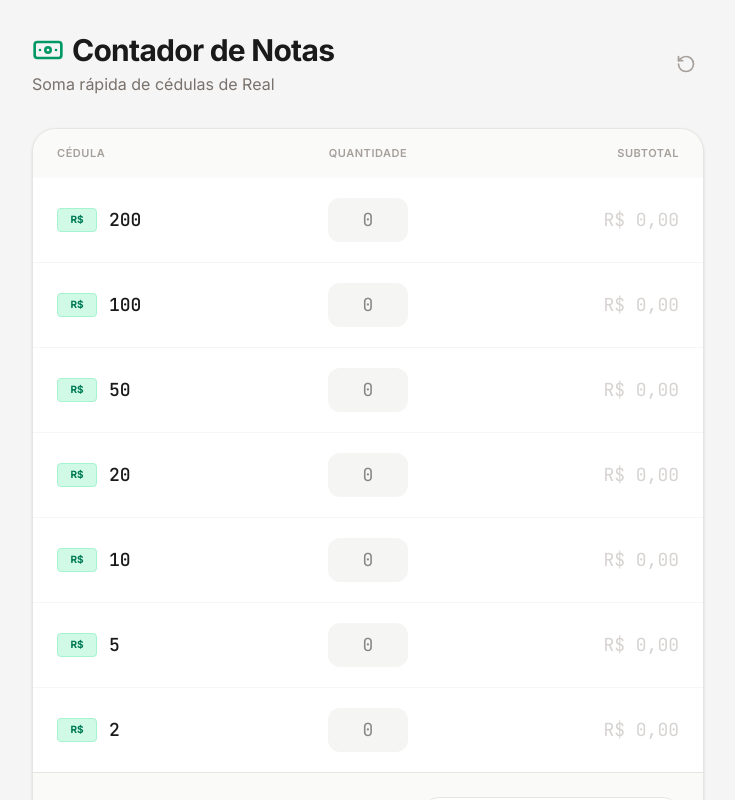
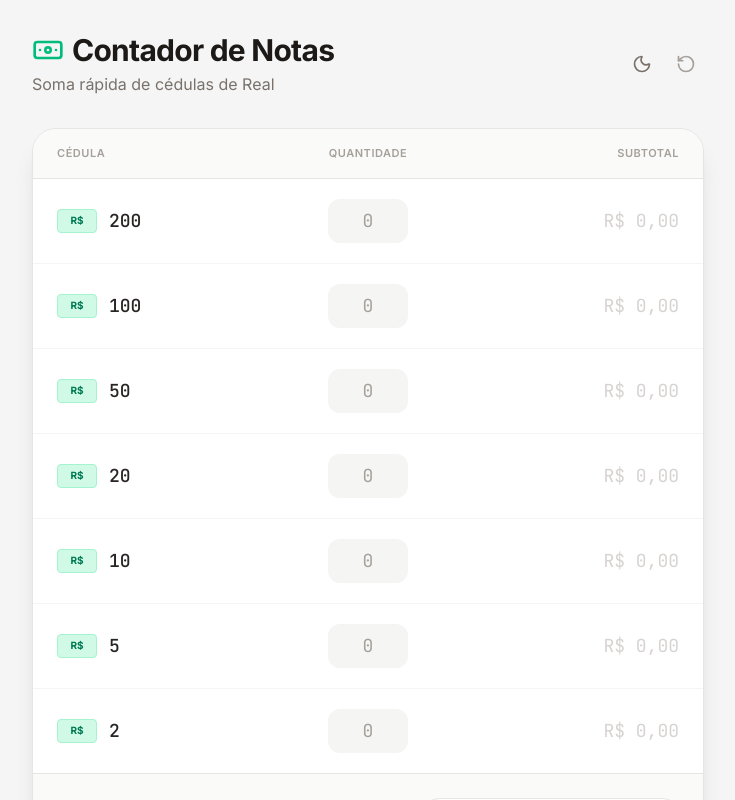
Before and after one commit to felipecasouza-ai/ContNotas, a React (Vite) app: page / in a window 1280 px wide. Shown: the top 800 px of the page, without its empty margins (272-1007 px from the left). Built offline with nearby package versions, Linux system fonts and the light colour scheme.

Commit message:
feat: Add dark mode toggle
Introduces a dark mode toggle to the application, allowing users to switch between light and dark themes. The theme preference is persisted by applying a 'dark' class to the document element.

```diff
--- a/src/App.tsx
+++ b/src/App.tsx
@@ -3,8 +3,8 @@
  * SPDX-License-Identifier: Apache-2.0
  */
 
-import { useState, useMemo } from 'react';
-import { Banknote, Calculator, RotateCcw, TrendingUp } from 'lucide-react';
+import { useState, useMemo, useEffect } from 'react';
+import { Banknote, Calculator, RotateCcw, TrendingUp, Sun, Moon } from 'lucide-react';
 import { motion, AnimatePresence } from 'motion/react';
 
 const BANKNOTES = [200, 100, 50, 20, 10, 5, 2];
@@ -15,6 +15,16 @@ export default function App() {
   );
 
   const [dueValue, setDueValue] = useState<string>('');
+  const [isDarkMode, setIsDarkMode] = useState(false);
+
+  // Sync dark mode with document class for potential global styles
+  useEffect(() => {
+    if (isDarkMode) {
+      document.documentElement.classList.add('dark');
+    } else {
+      document.documentElement.classList.remove('dark');
+    }
+  }, [isDarkMode]);
 
   const handleQuantityChange = (note: number, value: string) => {
     // Only allow numbers
@@ -71,48 +81,57 @@ export default function App() {
   };
 
   return (
-    <div className="min-h-screen bg-[#F5F5F5] text-[#1A1A1A] font-sans p-4 md:p-8">
+    <div className={`min-h-screen transition-colors duration-300 font-sans p-4 md:p-8 ${isDarkMode ? 'bg-[#0F0F0F] text-stone-100' : 'bg-[#F5F5F5] text-[#1A1A1A]'}`}>
       <div className="max-w-2xl mx-auto">
         {/* Header */}
         <header className="mb-8 flex items-center justify-between">
           <div>
-            <h1 className="text-3xl font-bold tracking-tight flex items-center gap-2">
-              <Banknote className="text-emerald-600 w-8 h-8" />
+            <h1 className={`text-3xl font-bold tracking-tight flex items-center gap-2 ${isDarkMode ? 'text-white' : 'text-stone-900'}`}>
+              <Banknote className="text-emerald-500 w-8 h-8" />
               Contador de Notas
             </h1>
-            <p className="text-stone-500 mt-1">Soma rápida de cédulas de Real</p>
+            <p className={`mt-1 ${isDarkMode ? 'text-stone-400' : 'text-stone-500'}`}>Soma rápida de cédulas de Real</p>
           </div>
-          <button
-            onClick={reset}
-            className="p-2 hover:bg-stone-200 rounded-full transition-colors group"
-            title="Limpar tudo"
-          >
-            <RotateCcw className="w-5 h-5 text-stone-400 group-hover:text-stone-600 group-hover:rotate-[-45deg] transition-all" />
-          </button>
+          <div className="flex items-center gap-2">
+            <button
+              onClick={() => setIsDarkMode(!isDarkMode)}
+              className={`p-2 rounded-full transition-colors ${isDarkMode ? 'hover:bg-stone-800 text-amber-400' : 'hover:bg-stone-200 text-stone-500'}`}
+              title={isDarkMode ? "Modo Claro" : "Modo Escuro"}
+            >
+              {isDarkMode ? <Sun className="w-5 h-5" /> : <Moon className="w-5 h-5" />}
+            </button>
+            <button
+              onClick={reset}
+              className={`p-2 rounded-full transition-colors group ${isDarkMode ? 'hover:bg-stone-800 text-stone-400' : 'hover:bg-stone-200 text-stone-400'}`}
+              title="Limpar tudo"
+            >
+              <RotateCcw className={`w-5 h-5 group-hover:rotate-[-45deg] transition-all ${isDarkMode ? 'group-hover:text-stone-200' : 'group-hover:text-stone-600'}`} />
+            </button>
+          </div>
         </header>
 
         {/* Main Card */}
-        <div className="bg-white rounded-3xl shadow-sm border border-stone-200 overflow-hidden">
+        <div className={`rounded-3xl shadow-xl border overflow-hidden transition-colors duration-300 ${isDarkMode ? 'bg-[#1A1A1A] border-stone-800' : 'bg-white border-stone-200'}`}>
           {/* Table Header */}
-          <div className="grid grid-cols-12 gap-4 px-6 py-4 bg-stone-50 border-bottom border-stone-200 text-[11px] uppercase tracking-wider font-semibold text-stone-400">
+          <div className={`grid grid-cols-12 gap-4 px-6 py-4 text-[11px] uppercase tracking-wider font-semibold border-b transition-colors ${isDarkMode ? 'bg-[#242424] border-stone-800 text-stone-500' : 'bg-stone-50 border-stone-200 text-stone-400'}`}>
             <div className="col-span-4">Cédula</div>
             <div className="col-span-4 text-center">Quantidade</div>
             <div className="col-span-4 text-right">Subtotal</div>
           </div>
 
           {/* Rows */}
-          <div className="divide-y divide-stone-100">
+          <div className={`divide-y transition-colors ${isDarkMode ? 'divide-stone-800' : 'divide-stone-100'}`}>
             {totals.lineTotals.map(({ note, qty, total }) => (
               <motion.div
                 key={note}
                 layout
-                className="grid grid-cols-12 gap-4 px-6 py-5 items-center hover:bg-stone-50/50 transition-colors"
+                className={`grid grid-cols-12 gap-4 px-6 py-5 items-center transition-colors ${isDarkMode ? 'hover:bg-stone-800/30' : 'hover:bg-stone-50/50'}`}
               >
                 <div className="col-span-4 flex items-center gap-3">
-                  <div className="w-10 h-6 bg-emerald-100 rounded flex items-center justify-center text-[10px] font-bold text-emerald-700 border border-emerald-200">
+                  <div className={`w-10 h-6 rounded flex items-center justify-center text-[10px] font-bold border transition-colors ${isDarkMode ? 'bg-emerald-900/30 text-emerald-400 border-emerald-800/50' : 'bg-emerald-100 text-emerald-700 border-emerald-200'}`}>
                     R$
                   </div>
-                  <span className="font-mono text-lg font-medium">{note}</span>
+                  <span className={`font-mono text-lg font-medium ${isDarkMode ? 'text-stone-200' : 'text-stone-800'}`}>{note}</span>
                 </div>
 
                 <div className="col-span-4 flex justify-center">
@@ -122,7 +141,7 @@ export default function App() {
                     placeholder="0"
                     value={quantities[note]}
                     onChange={(e) => handleQuantityChange(note, e.target.value)}
-                    className="w-20 text-center py-2 px-3 bg-stone-100 border-none rounded-xl focus:ring-2 focus:ring-emerald-500 focus:bg-white transition-all font-mono text-lg"
+                    className={`w-20 text-center py-2 px-3 border-none rounded-xl focus:ring-2 focus:ring-emerald-500 transition-all font-mono text-lg ${isDarkMode ? 'bg-stone-800 text-white placeholder-stone-600 focus:bg-stone-700' : 'bg-stone-100 text-stone-900 placeholder-stone-400 focus:bg-white'}`}
                   />
                 </div>
 
@@ -133,7 +152,7 @@ export default function App() {
                       initial={{ opacity: 0, y: 5 }}
                       animate={{ opacity: 1, y: 0 }}
                       exit={{ opacity: 0, y: -5 }}
-                      className={`font-mono text-lg ${total > 0 ? 'text-emerald-600 font-semibold' : 'text-stone-300'}`}
+                      className={`font-mono text-lg ${total > 0 ? (isDarkMode ? 'text-emerald-400 font-semibold' : 'text-emerald-600 font-semibold') : (isDarkMode ? 'text-stone-700' : 'text-stone-300')}`}
                     >
                       {formatCurrency(total)}
                     </motion.span>
@@ -144,13 +163,13 @@ export default function App() {
           </div>
 
           {/* Due Value Input Section */}
-          <div className="px-6 py-6 bg-stone-50 border-t border-stone-200">
+          <div className={`px-6 py-6 border-t transition-colors ${isDarkMode ? 'bg-[#242424] border-stone-800' : 'bg-stone-50 border-stone-200'}`}>
             <div className="flex flex-col md:flex-row md:items-center justify-between gap-4">
               <div className="flex items-center gap-2">
-                <div className="p-2 bg-amber-100 rounded-lg">
-                  <Calculator className="w-4 h-4 text-amber-600" />
+                <div className={`p-2 rounded-lg transition-colors ${isDarkMode ? 'bg-amber-900/30' : 'bg-amber-100'}`}>
+                  <Calculator className={`w-4 h-4 ${isDarkMode ? 'text-amber-400' : 'text-amber-600'}`} />
                 </div>
-                <span className="text-sm font-semibold text-stone-600 uppercase tracking-wider">Valor Devido</span>
+                <span className={`text-sm font-semibold uppercase tracking-wider ${isDarkMode ? 'text-stone-400' : 'text-stone-600'}`}>Valor Devido</span>
               </div>
               <div className="relative flex flex-col items-end gap-2">
                 <div className="relative">
@@ -166,14 +185,14 @@ export default function App() {
                         setDueValue(val);
                       }
                     }}
-                    className="w-full md:w-64 pl-10 pr-4 py-3 bg-white border border-stone-200 rounded-2xl focus:ring-2 focus:ring-amber-500 focus:border-amber-500 transition-all font-mono text-xl text-right"
+                    className={`w-full md:w-64 pl-10 pr-4 py-3 border rounded-2xl focus:ring-2 focus:ring-amber-500 transition-all font-mono text-xl text-right ${isDarkMode ? 'bg-stone-800 border-stone-700 text-white placeholder-stone-600 focus:bg-stone-700' : 'bg-white border-stone-200 text-stone-900 placeholder-stone-400 focus:bg-white'}`}
                   />
                 </div>
                 {dueValue.includes('+') && totals.due > 0 && (
                   <motion.div
                     initial={{ opacity: 0, y: -5 }}
                     animate={{ opacity: 1, y: 0 }}
-                    className="text-xs font-mono font-bold text-amber-600 bg-amber-50 px-2 py-1 rounded-md border border-amber-100"
+                    className={`text-xs font-mono font-bold px-2 py-1 rounded-md border transition-colors ${isDarkMode ? 'text-amber-400 bg-amber-900/20 border-amber-800/50' : 'text-amber-600 bg-amber-50 border-amber-100'}`}
                   >
                     Total: {formatCurrency(totals.due)}
                   </motion.div>
@@ -183,12 +202,12 @@ export default function App() {
           </div>
 
           {/* Footer / Total */}
-          <div className="bg-stone-900 p-8 text-white">
+          <div className={`p-8 text-white transition-colors duration-300 ${isDarkMode ? 'bg-stone-950' : 'bg-stone-900'}`}>
             <div className="space-y-6">
               {/* Grand Total Row */}
               <div className="flex items-center justify-between">
                 <div className="flex items-center gap-3">
-                  <div className="p-3 bg-emerald-500/20 rounded-2xl">
+                  <div className={`p-3 rounded-2xl transition-colors ${isDarkMode ? 'bg-emerald-500/10' : 'bg-emerald-500/20'}`}>
                     <Banknote className="w-6 h-6 text-emerald-400" />
                   </div>
                   <div>
@@ -215,7 +234,7 @@ export default function App() {
                 <motion.div
                   initial={{ opacity: 0, height: 0 }}
                   animate={{ opacity: 1, height: 'auto' }}
-                  className="pt-6 border-t border-stone-800 flex items-center justify-between"
+                  className={`pt-6 border-t flex items-center justify-between transition-colors ${isDarkMode ? 'border-stone-800' : 'border-stone-800'}`}
                 >
                   <div className="flex items-center gap-3">
                     <div className={`p-3 rounded-2xl ${totals.balance >= 0 ? 'bg-blue-500/20' : 'bg-red-500/20'}`}>
@@ -244,7 +263,7 @@ export default function App() {
         </div>
 
         {/* Tips */}
-        <footer className="mt-8 text-center text-stone-400 text-sm">
+        <footer className={`mt-8 text-center text-sm transition-colors ${isDarkMode ? 'text-stone-600' : 'text-stone-400'}`}>
           <p>Digite as quantidades para calcular automaticamente.</p>
         </footer>
       </div>
```
